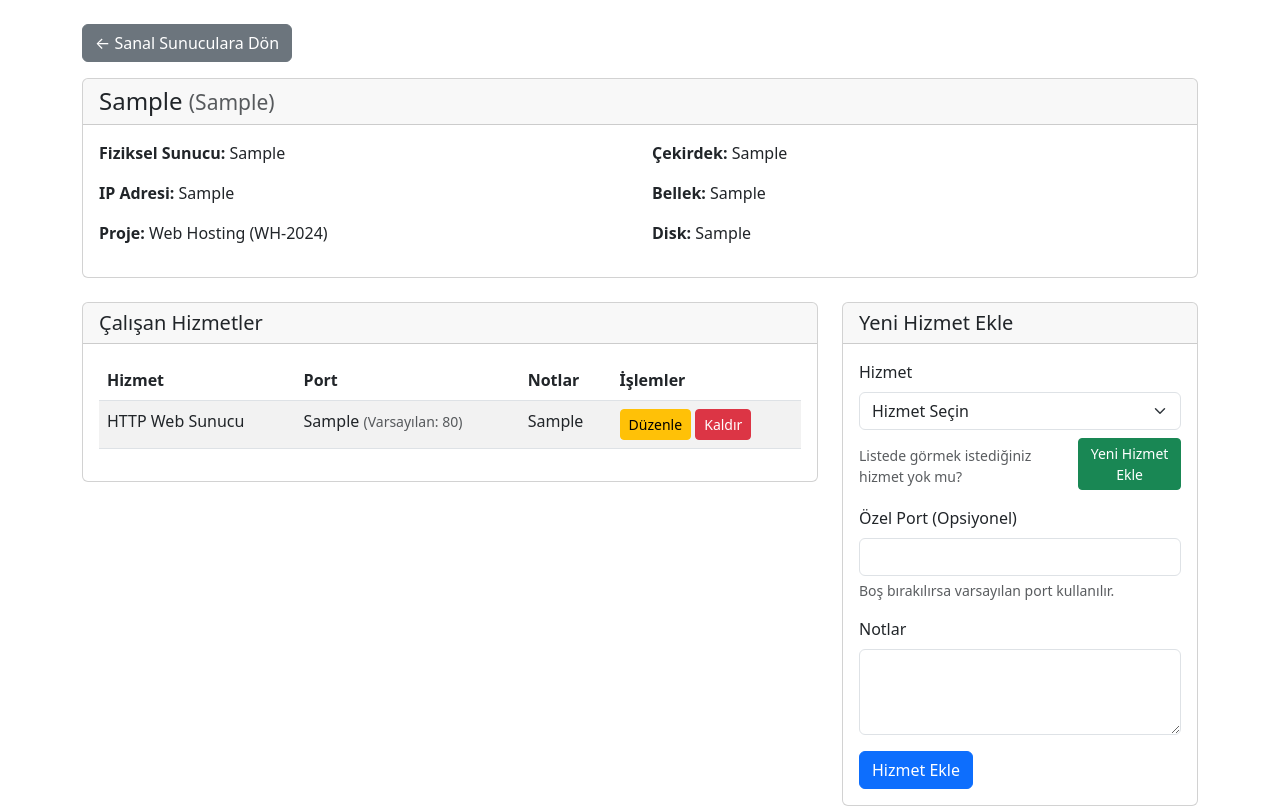
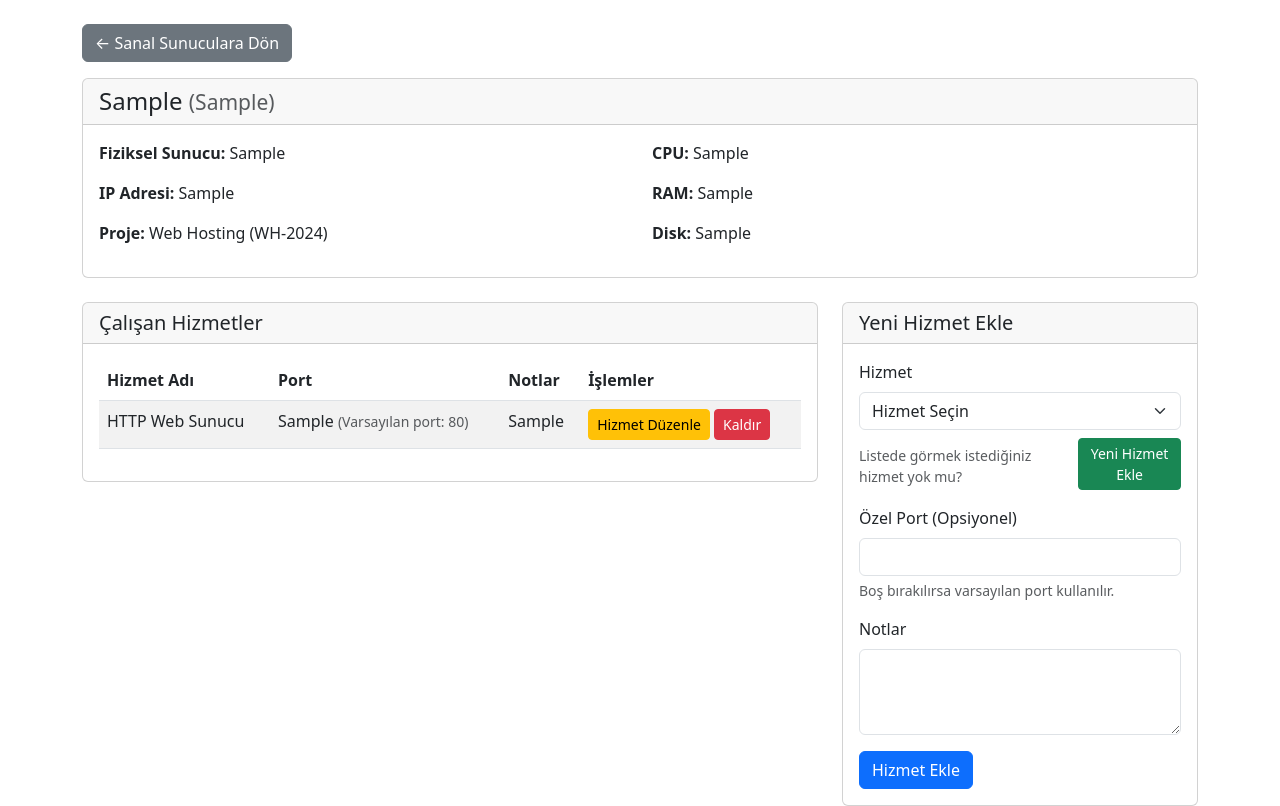
Before and after one commit to hermesthecat/sistem_takip, a PHP site: page /sanal_sunucu_detay.php?id=1 in a window 1280 px wide. Shown: the part 56-862 px from the top of the page. Run offline with PHP 8.4, Linux system fonts and the light colour scheme; the visitor is signed in with stand-in values (Sample User, id 1); data comes from the database, SQL or seed files in the repository; tables that the repository leaves empty hold one stand-in row (values such as "Sample post").

Commit message:
Sanal sunucu detay sayfasında çoklu dil desteği ve yerelleştirme güncellemeleri
- sanal_sunucu_detay.php dosyasında tam kapsamlı dil desteği entegrasyonu yapıldı
- Tüm statik metinler çeviri sistemine uyarlandı
- Dinamik dil değişkenleri ile sayfa başlıkları, etiketler ve hata mesajları güncellendi
- İngilizce (en) ve Türkçe (tr) dil dosyalarına yeni çeviriler eklendi
- Kullanıcı arayüzü etiketleri ve bilgilendirme mesajları yerelleştirildi

```diff
--- a/languages/tr/messages.php
+++ b/languages/tr/messages.php
@@ -200,4 +200,28 @@ return [
     'error_project_has_virtual_servers' => 'Bu projeye bağlı {count} sanal sunucu olduğu için silinemez.',
     'success_project_deleted' => 'Proje başarıyla silindi.',
     'error_deleting_project' => 'Proje silinirken bir hata oluştu: {error}',
+
+    // Sanal Sunucu Detay
+    'virtual_server_detail' => 'Sanal Sunucu Detayı',
+    'back_to_virtual_servers' => 'Sanal Sunuculara Dön',
+    'running_services' => 'Çalışan Hizmetler',
+    'add_existing_service' => 'Mevcut Hizmet Ekle',
+    'add_new_service' => 'Yeni Hizmet Ekle',
+    'service_port' => 'Port',
+    'service_notes' => 'Notlar',
+    'default_port' => 'Varsayılan port',
+    'no_services_added' => 'Henüz hizmet eklenmemiş.',
+    'edit_service' => 'Hizmet Düzenle',
+    'remove_service' => 'Kaldır',
+    'confirm_remove_service' => 'Bu hizmeti kaldırmak istediğinize emin misiniz?',
+    'service_added_success' => 'Yeni hizmet başarıyla eklendi ve sunucuya tanımlandı.',
+    'service_add_error' => 'Hizmet eklenirken hata: {error}',
+    'service_assign_error' => 'Hizmet eklendi fakat sunucuya tanımlanırken hata: {error}',
+    'service_updated_success' => 'Hizmet başarıyla güncellendi.',
+    'service_removed_success' => 'Hizmet başarıyla kaldırıldı.',
+    'service_action_error' => 'Hata: {error}',
+    'physical_server' => 'Fiziksel Sunucu',
+    'project_info' => '{project_name} ({project_code})',
+    'no_project_assigned' => '-',
+    'update' => 'Güncelle',
 ];
--- a/sanal_sunucu_detay.php
+++ b/sanal_sunucu_detay.php
@@ -4,6 +4,7 @@
  */
 require_once 'auth.php';
 require_once 'config/database.php';
+require_once 'config/language.php';
 
 if (!isset($_GET['id']) || empty($_GET['id'])) {
     header('Location: index.php');
@@ -46,12 +47,12 @@ if ($_SERVER['REQUEST_METHOD'] == 'POST') {
                     VALUES ('$id', '$yeni_hizmet_id', '$yeni_port')";
 
             if (mysqli_query($conn, $sql)) {
-                $mesaj = "<div class='alert alert-success'>Yeni hizmet başarıyla eklendi ve sunucuya tanımlandı.</div>";
+                $mesaj = "<div class='alert alert-success'>" . $language->get('service_added_success') . "</div>";
             } else {
-                $mesaj = "<div class='alert alert-danger'>Hizmet eklendi fakat sunucuya tanımlanırken hata: " . mysqli_error($conn) . "</div>";
+                $mesaj = "<div class='alert alert-danger'>" . str_replace('{error}', mysqli_error($conn), $language->get('service_assign_error')) . "</div>";
             }
         } else {
-            $mesaj = "<div class='alert alert-danger'>Hizmet eklenirken hata: " . mysqli_error($conn) . "</div>";
+            $mesaj = "<div class='alert alert-danger'>" . str_replace('{error}', mysqli_error($conn), $language->get('service_add_error')) . "</div>";
         }
     } elseif (isset($_POST['hizmet_ekle'])) {
         $hizmet_id = mysqli_real_escape_string($conn, $_POST['hizmet_id']);
@@ -62,9 +63,9 @@ if ($_SERVER['REQUEST_METHOD'] == 'POST') {
                 VALUES ('$id', '$hizmet_id', '$ozel_port', '$notlar')";
 
         if (mysqli_query($conn, $sql)) {
-            $mesaj = "<div class='alert alert-success'>Hizmet başarıyla eklendi.</div>";
+            $mesaj = "<div class='alert alert-success'>" . $language->get('service_added_success') . "</div>";
         } else {
-            $mesaj = "<div class='alert alert-danger'>Hata: " . mysqli_error($conn) . "</div>";
+            $mesaj = "<div class='alert alert-danger'>" . str_replace('{error}', mysqli_error($conn), $language->get('service_action_error')) . "</div>";
         }
     } elseif (isset($_POST['hizmet_guncelle'])) {
         $hizmet_id = mysqli_real_escape_string($conn, $_POST['hizmet_id']);
@@ -77,9 +78,9 @@ if ($_SERVER['REQUEST_METHOD'] == 'POST') {
                 WHERE sanal_sunucu_id = '$id' AND hizmet_id = '$hizmet_id'";
 
         if (mysqli_query($conn, $sql)) {
-            $mesaj = "<div class='alert alert-success'>Hizmet başarıyla güncellendi.</div>";
+            $mesaj = "<div class='alert alert-success'>" . $language->get('service_updated_success') . "</div>";
         } else {
-            $mesaj = "<div class='alert alert-danger'>Hata: " . mysqli_error($conn) . "</div>";
+            $mesaj = "<div class='alert alert-danger'>" . str_replace('{error}', mysqli_error($conn), $language->get('service_action_error')) . "</div>";
         }
     }
 }
@@ -89,9 +90,9 @@ if (isset($_GET['sil_hizmet'])) {
     $hizmet_id = mysqli_real_escape_string($conn, $_GET['sil_hizmet']);
     $sql = "DELETE FROM sanal_sunucu_hizmetler WHERE sanal_sunucu_id = '$id' AND hizmet_id = '$hizmet_id'";
     if (mysqli_query($conn, $sql)) {
-        $mesaj = "<div class='alert alert-success'>Hizmet başarıyla kaldırıldı.</div>";
+        $mesaj = "<div class='alert alert-success'>" . $language->get('service_removed_success') . "</div>";
     } else {
-        $mesaj = "<div class='alert alert-danger'>Hata: " . mysqli_error($conn) . "</div>";
+        $mesaj = "<div class='alert alert-danger'>" . str_replace('{error}', mysqli_error($conn), $language->get('service_action_error')) . "</div>";
     }
 }
 
@@ -116,10 +117,10 @@ $eklenebilir_hizmetler = mysqli_query($conn, $sql);
 ?>
 
 <!DOCTYPE html>
-<html lang="tr">
+<html lang="<?php echo $language->getCurrentLang(); ?>">
 <head>
     <meta charset="UTF-8">
-    <title>Sanal Sunucu Detayı - <?php echo $sunucu['sunucu_adi']; ?></title>
+    <title><?php echo $language->get('virtual_server_detail') . ' - ' . $sunucu['sunucu_adi']; ?></title>
     <link href="https://cdn.jsdelivr.net/npm/bootstrap@5.3.0/dist/css/bootstrap.min.css" rel="stylesheet">
     <link rel="stylesheet" href="https://cdn.jsdelivr.net/npm/bootstrap-icons@1.11.3/font/bootstrap-icons.min.css">
 </head>
@@ -128,7 +129,7 @@ $eklenebilir_hizmetler = mysqli_query($conn, $sql);
 
     <div class="container">
         <div class="mb-3">
-            <a href="sanal_sunucular.php?fiziksel_id=<?php echo $sunucu['fiziksel_sunucu_id']; ?>" class="btn btn-secondary">← Sanal Sunuculara Dön</a>
+            <a href="sanal_sunucular.php?fiziksel_id=<?php echo $sunucu['fiziksel_sunucu_id']; ?>" class="btn btn-secondary">← <?php echo $language->get('back_to_virtual_servers'); ?></a>
         </div>
 
         <?php echo $mesaj; ?>
@@ -143,23 +144,27 @@ $eklenebilir_hizmetler = mysqli_query($conn, $sql);
             <div class="card-body">
                 <div class="row">
                     <div class="col-md-6">
-                        <p><strong>Fiziksel Sunucu:</strong> <?php echo $sunucu['fiziksel_sunucu_adi']; ?></p>
-                        <p><strong>IP Adresi:</strong> <?php echo $sunucu['ip_adresi']; ?></p>
+                        <p><strong><?php echo $language->get('physical_server'); ?>:</strong> <?php echo $sunucu['fiziksel_sunucu_adi']; ?></p>
+                        <p><strong><?php echo $language->get('ip_address'); ?>:</strong> <?php echo $sunucu['ip_adresi']; ?></p>
                         <p>
-                            <strong>Proje:</strong>
+                            <strong><?php echo $language->get('project'); ?>:</strong>
                             <?php
                             if ($sunucu['proje_adi']) {
-                                echo $sunucu['proje_adi'] . " (" . $sunucu['proje_kodu'] . ")";
+                                echo str_replace(
+                                    ['{project_name}', '{project_code}'],
+                                    [$sunucu['proje_adi'], $sunucu['proje_kodu']],
+                                    $language->get('project_info')
+                                );
                             } else {
-                                echo "<span class='text-muted'>-</span>";
+                                echo "<span class='text-muted'>" . $language->get('no_project_assigned') . "</span>";
                             }
                             ?>
                         </p>
                     </div>
                     <div class="col-md-6">
-                        <p><strong>Çekirdek:</strong> <?php echo $sunucu['cpu'] ?: '-'; ?></p>
-                        <p><strong>Bellek:</strong> <?php echo $sunucu['ram'] ?: '-'; ?></p>
-                        <p><strong>Disk:</strong> <?php echo $sunucu['disk'] ?: '-'; ?></p>
+                        <p><strong><?php echo $language->get('cpu'); ?>:</strong> <?php echo $sunucu['cpu'] ?: $language->get('no_project_assigned'); ?></p>
+                        <p><strong><?php echo $language->get('ram'); ?>:</strong> <?php echo $sunucu['ram'] ?: $language->get('no_project_assigned'); ?></p>
+                        <p><strong><?php echo $language->get('disk'); ?>:</strong> <?php echo $sunucu['disk'] ?: $language->get('no_project_assigned'); ?></p>
                     </div>
                 </div>
             </div>
@@ -169,17 +174,17 @@ $eklenebilir_hizmetler = mysqli_query($conn, $sql);
             <div class="col-md-8">
                 <div class="card">
                     <div class="card-header">
-                        <h2 class="card-title h5 mb-0">Çalışan Hizmetler</h2>
+                        <h2 class="card-title h5 mb-0"><?php echo $language->get('running_services'); ?></h2>
                     </div>
                     <div class="card-body">
                         <div class="table-responsive">
                             <table class="table table-striped">
                                 <thead>
                                     <tr>
-                                        <th>Hizmet</th>
-                                        <th>Port</th>
-                                        <th>Notlar</th>
-                                        <th>İşlemler</th>
+                                        <th><?php echo $language->get('service_name'); ?></th>
+                                        <th><?php echo $language->get('service_port'); ?></th>
+                                        <th><?php echo $language->get('service_notes'); ?></th>
+                                        <th><?php echo $language->get('actions'); ?></th>
                                     </tr>
                                 </thead>
                                 <tbody>
@@ -192,7 +197,7 @@ $eklenebilir_hizmetler = mysqli_query($conn, $sql);
                                                     if ($hizmet['ozel_port']) {
                                                         echo $hizmet['ozel_port'];
                                                         if ($hizmet['ozel_port'] != $hizmet['varsayilan_port']) {
-                                                            echo " <small class='text-muted'>(Varsayılan: " . $hizmet['varsayilan_port'] . ")</small>";
+                                                            echo " <small class='text-muted'>(" . $language->get('default_port') . ": " . $hizmet['varsayilan_port'] . ")</small>";
                                                         }
                                                     } else {
                                                         echo $hizmet['varsayilan_port'];
@@ -200,17 +205,17 @@ $eklenebilir_hizmetler = mysqli_query($conn, $sql);
                                                     ?>
                                                 </td>
                                                 <td>
-                                                    <?php echo $hizmet['notlar'] ? nl2br(htmlspecialchars($hizmet['notlar'])) : '<span class="text-muted">-</span>'; ?>
+                                                    <?php echo $hizmet['notlar'] ? nl2br(htmlspecialchars($hizmet['notlar'])) : '<span class="text-muted">' . $language->get('no_project_assigned') . '</span>'; ?>
                                                 </td>
                                                 <td>
                                                     <button type="button" class="btn btn-warning btn-sm"
                                                             data-bs-toggle="modal"
                                                             data-bs-target="#duzenleModal<?php echo $hizmet['hizmet_id']; ?>">
-                                                        Düzenle
+                                                        <?php echo $language->get('edit_service'); ?>
                                                     </button>
                                                     <a href="?id=<?php echo $id; ?>&sil_hizmet=<?php echo $hizmet['hizmet_id']; ?>"
                                                        class="btn btn-danger btn-sm"
-                                                       onclick="return confirm('Bu hizmeti kaldırmak istediğinize emin misiniz?')">Kaldır</a>
+                                                       onclick="return confirm('<?php echo $language->get('confirm_remove_service'); ?>')"><?php echo $language->get('remove_service'); ?></a>
                                                 </td>
                                             </tr>
 
@@ -219,26 +224,26 @@ $eklenebilir_hizmetler = mysqli_query($conn, $sql);
                                                 <div class="modal-dialog">
                                                     <div class="modal-content">
                                                         <div class="modal-header">
-                                                            <h5 class="modal-title">Hizmet Düzenle - <?php echo $hizmet['hizmet_adi']; ?></h5>
+                                                            <h5 class="modal-title"><?php echo $language->get('edit_service') . ' - ' . $hizmet['hizmet_adi']; ?></h5>
                                                             <button type="button" class="btn-close" data-bs-dismiss="modal"></button>
                                                         </div>
                                                         <form method="POST">
                                                             <div class="modal-body">
                                                                 <input type="hidden" name="hizmet_id" value="<?php echo $hizmet['hizmet_id']; ?>">
                                                                 <div class="mb-3">
-                                                                    <label class="form-label">Port</label>
+                                                                    <label class="form-label"><?php echo $language->get('service_port'); ?></label>
                                                                     <input type="text" class="form-control" name="ozel_port"
                                                                            value="<?php echo $hizmet['ozel_port'] ?: $hizmet['varsayilan_port']; ?>">
-                                                                    <div class="form-text">Varsayılan port: <?php echo $hizmet['varsayilan_port']; ?></div>
+                                                                    <div class="form-text"><?php echo $language->get('default_port') . ': ' . $hizmet['varsayilan_port']; ?></div>
                                                                 </div>
                                                                 <div class="mb-3">
-                                                                    <label class="form-label">Notlar</label>
+                                                                    <label class="form-label"><?php echo $language->get('service_notes'); ?></label>
                                                                     <textarea class="form-control" name="notlar" rows="3"><?php echo $hizmet['notlar']; ?></textarea>
                                                                 </div>
                                                             </div>
                                                             <div class="modal-footer">
-                                                                <button type="button" class="btn btn-secondary" data-bs-dismiss="modal">İptal</button>
-                                                                <button type="submit" name="hizmet_guncelle" class="btn btn-primary">Güncelle</button>
+                                                                <button type="button" class="btn btn-secondary" data-bs-dismiss="modal"><?php echo $language->get('cancel'); ?></button>
+                                                                <button type="submit" name="hizmet_guncelle" class="btn btn-primary"><?php echo $language->get('update'); ?></button>
                                                             </div>
                                                         </form>
                                                     </div>
@@ -247,7 +252,7 @@ $eklenebilir_hizmetler = mysqli_query($conn, $sql);
                                         <?php endwhile; ?>
                                     <?php else: ?>
                                         <tr>
-                                            <td colspan="4" class="text-center">Henüz hizmet eklenmemiş.</td>
+                                            <td colspan="4" class="text-center"><?php echo $language->get('no_services_added'); ?></td>
                                         </tr>
                                     <?php endif; ?>
                                 </tbody>
```
Also changed, not shown: languages/en/messages.php (+25 -0 lines).
